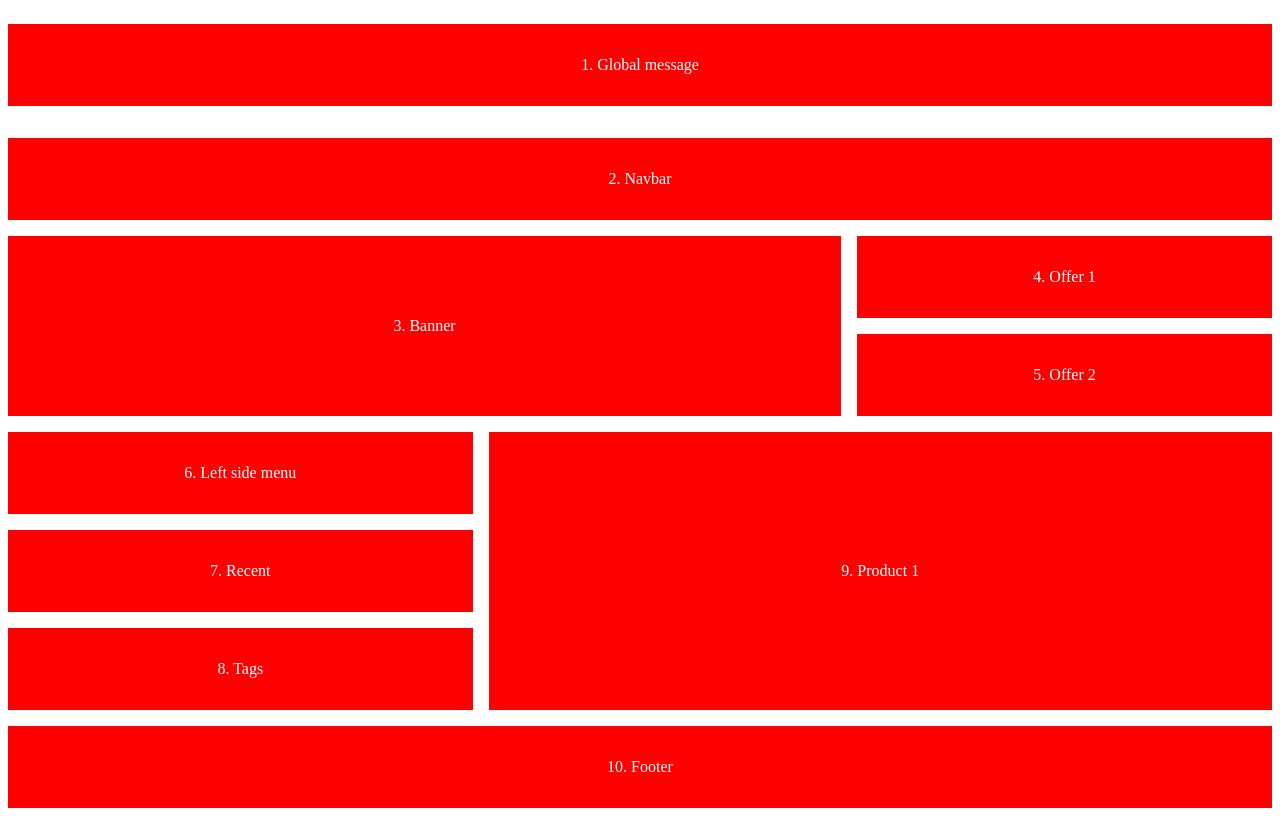
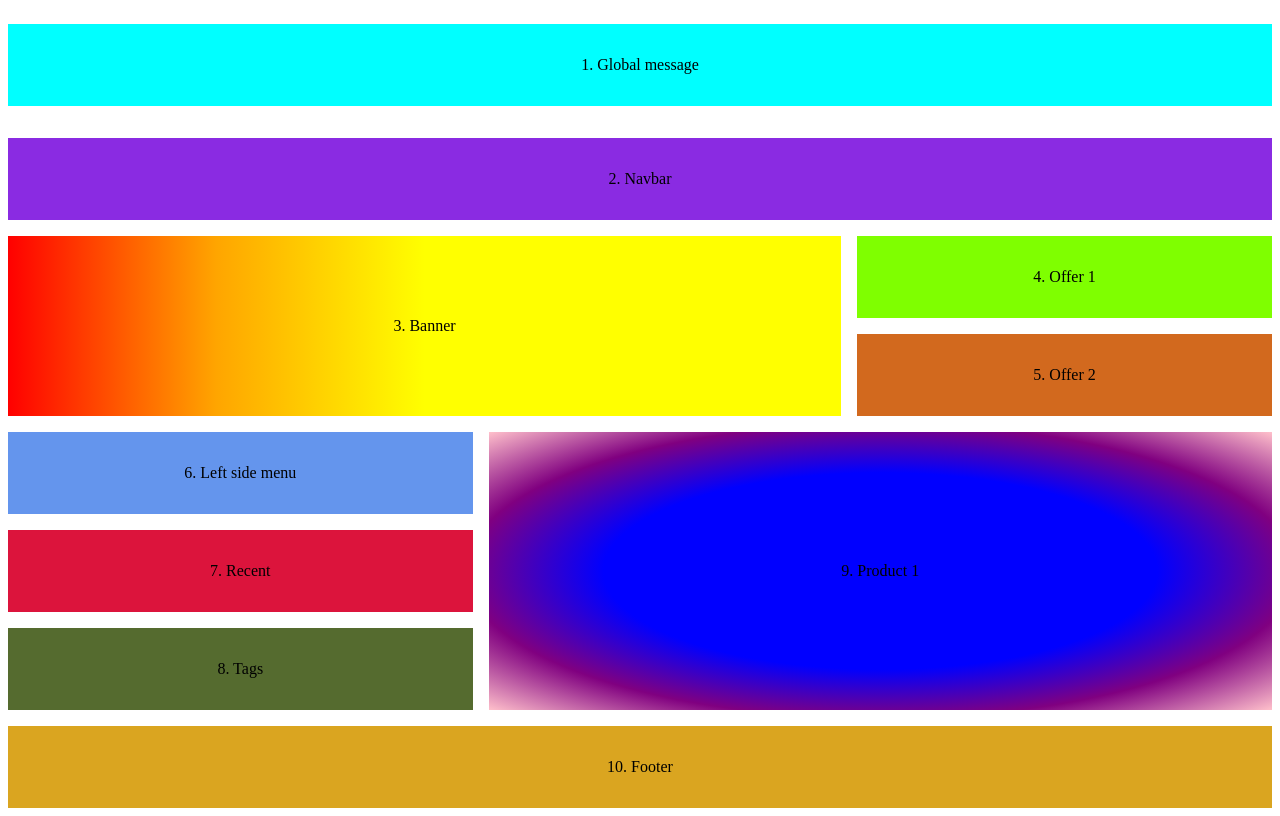
Before and after one commit to roshanpaudel/ecom-layout, a plain HTML site: page index.html in a window 1280 px wide. Drawn offline with Linux system fonts and the light colour scheme.

Commit message:
color changes

```diff
--- a/style.css
+++ b/style.css
@@ -1,7 +1,7 @@
 .parent {
   display: grid;
   background: white;
-  color: white;
+  color: rgb(0, 0, 0);
   height: 100vh;
   gap: 1rem;
 
@@ -16,7 +16,6 @@
     "i10 i10 i10";
 }
 .parent > div {
-  background: red;
   display: grid;
   justify-content: center;
   align-items: center;
@@ -25,31 +24,41 @@
 .item-1 {
   grid-area: i1;
   margin: 1rem 0rem;
+  background-color: aqua;
 }
 .item-2 {
   grid-area: i2;
+  background-color: blueviolet;
 }
 .item-3 {
   grid-area: i3;
+  background: linear-gradient(to right, red, orange, yellow 50%);
 }
 .item-4 {
   grid-area: i4;
+  background-color: chartreuse;
 }
 .item-5 {
   grid-area: i5;
+  background-color: chocolate;
 }
 .item-6 {
   grid-area: i6;
+  background-color: cornflowerblue;
 }
 .item-7 {
   grid-area: i7;
+  background-color: crimson;
 }
 .item-8 {
   grid-area: i8;
+  background-color: darkolivegreen;
 }
 .item-9 {
   grid-area: i9;
+  background: radial-gradient(blue 50%, purple, pink);
 }
 .item-10 {
   grid-area: i10;
+  background-color: goldenrod;
 }
```
